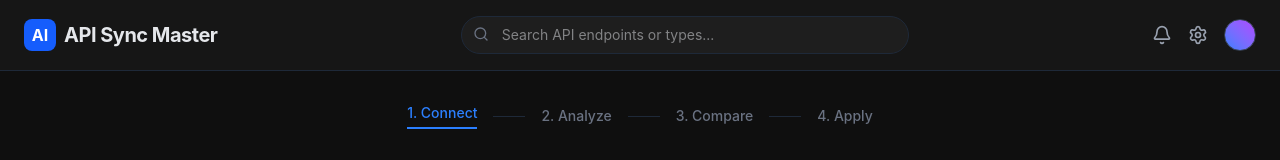
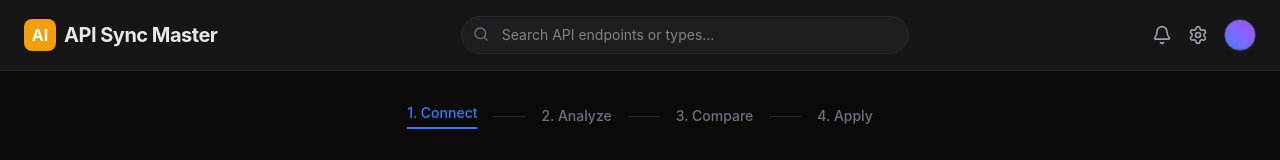
Before and after one commit to yeaseula/sync-bridge, a React (Vite) app in the folder sync-bridge/: page / in a window 1280 px wide. Shown: the top 160 px of the page. Built offline with nearby package versions, Linux system fonts and the light colour scheme.

Commit message:
style: tailwind primary color 추가

```diff
--- a/sync-bridge/src/features/dashboard.ui.tsx
+++ b/sync-bridge/src/features/dashboard.ui.tsx
@@ -10,11 +10,11 @@ import {
 
 export const Dashboard = () => {
   return (
-    <div className="min-h-screen bg-[#0f0f0f] text-gray-200 font-sans">
+    <div className="min-h-screen text-gray-200 font-sans">
       {/* 1. Header */}
       <header className="border-b border-gray-800 px-6 py-4 flex items-center justify-between bg-[#161616]">
         <div className="flex items-center gap-2">
-          <div className="w-8 h-8 bg-blue-600 rounded-lg flex items-center justify-center font-bold text-white">
+          <div className="w-8 h-8 bg-primary-500 rounded-lg flex items-center justify-center font-bold text-white">
             AI
           </div>
           <h1 className="text-xl font-bold tracking-tight">API Sync Master</h1>
--- a/sync-bridge/src/index.css
+++ b/sync-bridge/src/index.css
@@ -1,7 +1,24 @@
 @import "tailwindcss";
+
+@theme {
+  --color-primary-50: #fffbeb;
+  --color-primary-100: #fef3c7;
+  --color-primary-200: #fde68a;
+  --color-primary-300: #fcd34d;
+  --color-primary-400: #fbbf24;
+  --color-primary-500: #f59e0b;
+  --color-primary-600: #d97706;
+  --color-primary-700: #b45309;
+  --color-primary-800: #92400e;
+  --color-primary-900: #78350f;
+  --color-primary-950: #451a03;
+
+  --color-bg-dark: #0c0a09;
+  --color-card-dark: #1c1917;
+}
 
 body {
   margin: 0;
-  background-color: #0f0f0f;
+  background-color: var(--color-bg-dark);
   color: #e5e7eb;
 }
```
